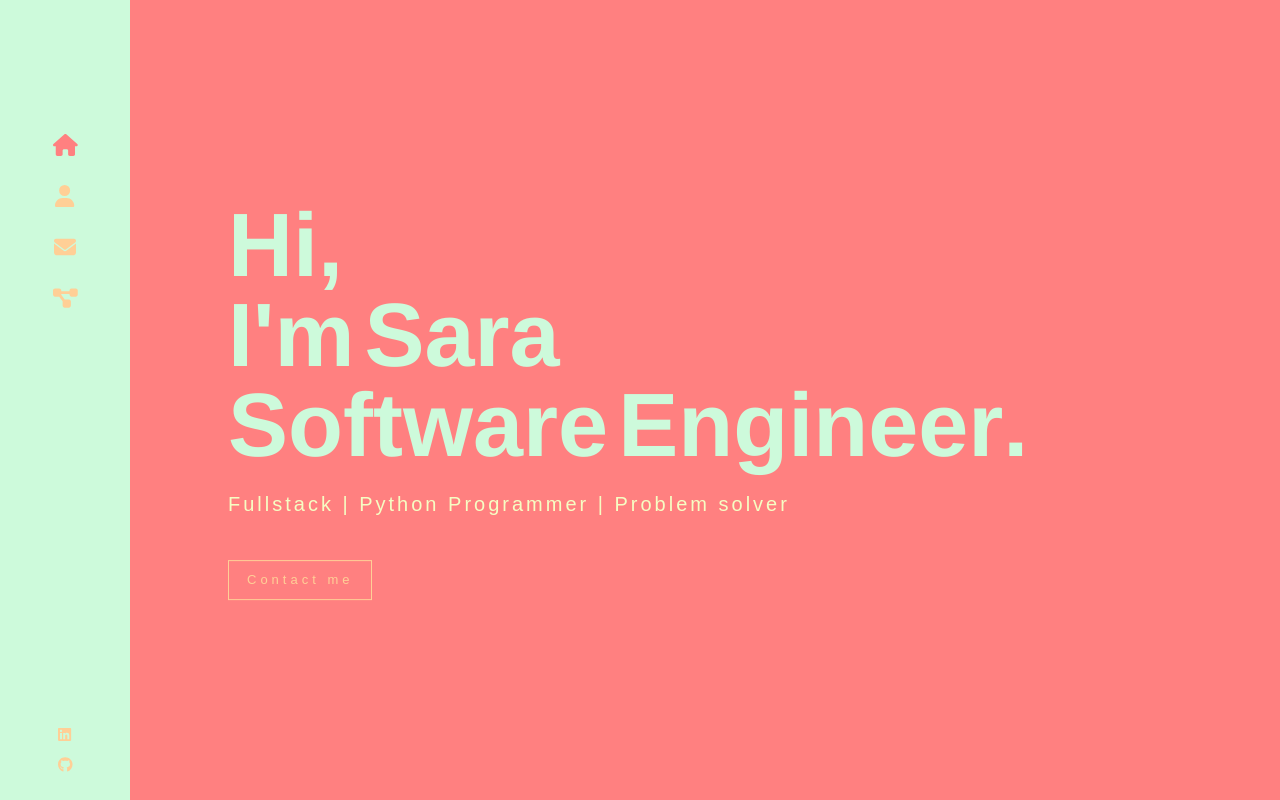
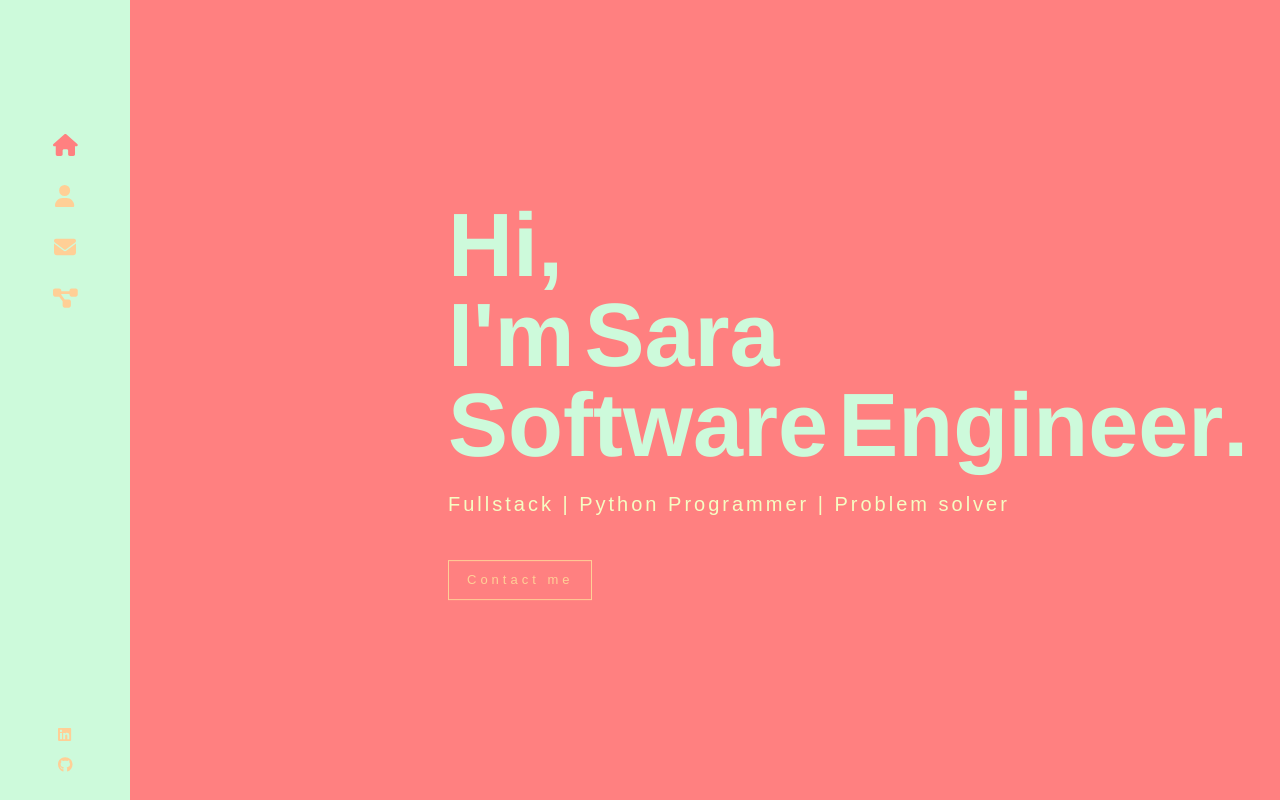
Before and after one commit to sarastevens123/Sara-app, a React (Create React App) app: page / in a window 1280 px wide. Built offline with nearby package versions, Linux system fonts and the light colour scheme.

Commit message:
moved projects video left

```diff
--- a/src/components/Projects/index.scss
+++ b/src/components/Projects/index.scss
@@ -1,7 +1,8 @@
 
 .text-zone {
     position: absolute;
-    align-items: center;
+    margin-left: 25%;
     width: 100%;
     max-height: 100%;
+    margin-bottom: auto;
     }
```
